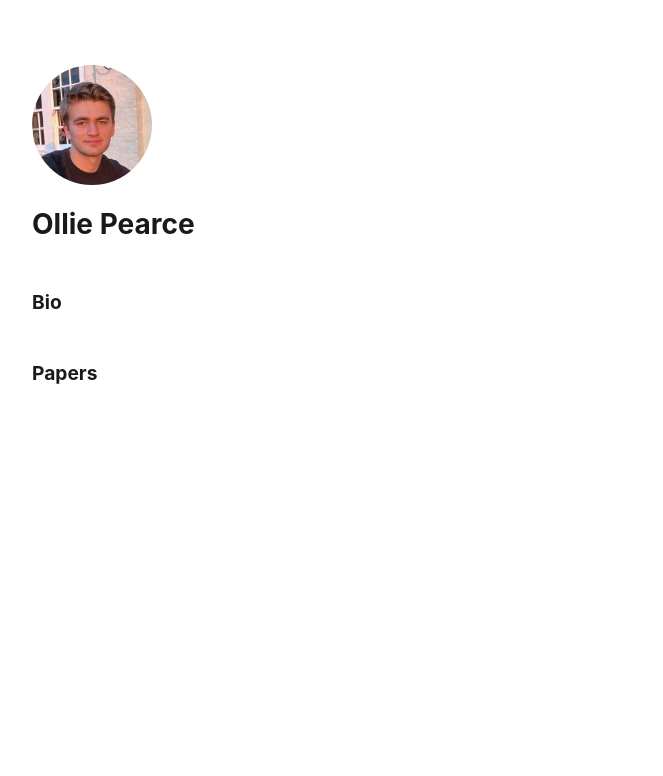
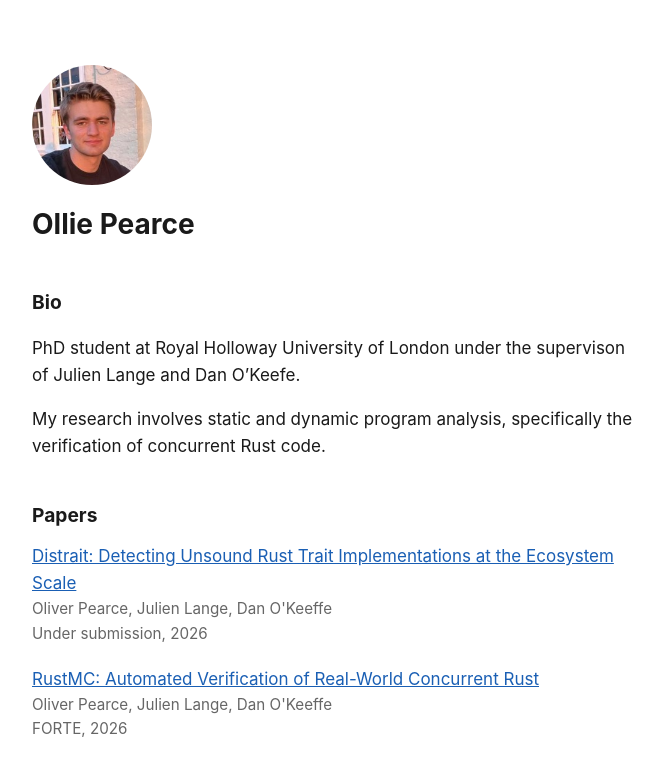
Before and after one commit to Ollie-Pearce/Ollie-Pearce.github.io, a Jekyll site: the page built from index.md, in a window 1280 px wide. Shown: the top 776 px of the page, without its empty margins (304-967 px from the left). Built offline with Jekyll 4.4.1, drawn with Linux system fonts in a browser that asks for light colours.

Commit message:
Added bio and papers

```diff
--- a/_data/papers.yml
+++ b/_data/papers.yml
@@ -4,3 +4,16 @@
 #   venue:
 #   year:
 #   url:      # optional link to PDF/DOI
+#
+
+- title:  "Distrait: Detecting Unsound Rust Trait Implementations at the Ecosystem Scale"
+  authors: Oliver Pearce, Julien Lange, Dan O'Keeffe
+  venue: Under submission
+  year: 2026
+  url: /papers/distrait.pdf
+
+- title: "RustMC: Automated Verification of Real-World Concurrent Rust"
+  authors: Oliver Pearce, Julien Lange, Dan O'Keeffe
+  venue: FORTE
+  year: 2026
+  url: /papers/rustmc.pdf
--- a/index.md
+++ b/index.md
@@ -6,8 +6,9 @@ layout: default
 # Ollie Pearce
 
 ## Bio
+PhD student at Royal Holloway University of London under the supervison of Julien Lange and Dan O'Keefe.
 
-<!-- Write your bio here, in Markdown -->
+My research involves static and dynamic program analysis, specifically the verification of concurrent Rust code.
 
 ## Papers
 
```
Also changed, not shown: 2 other files.
